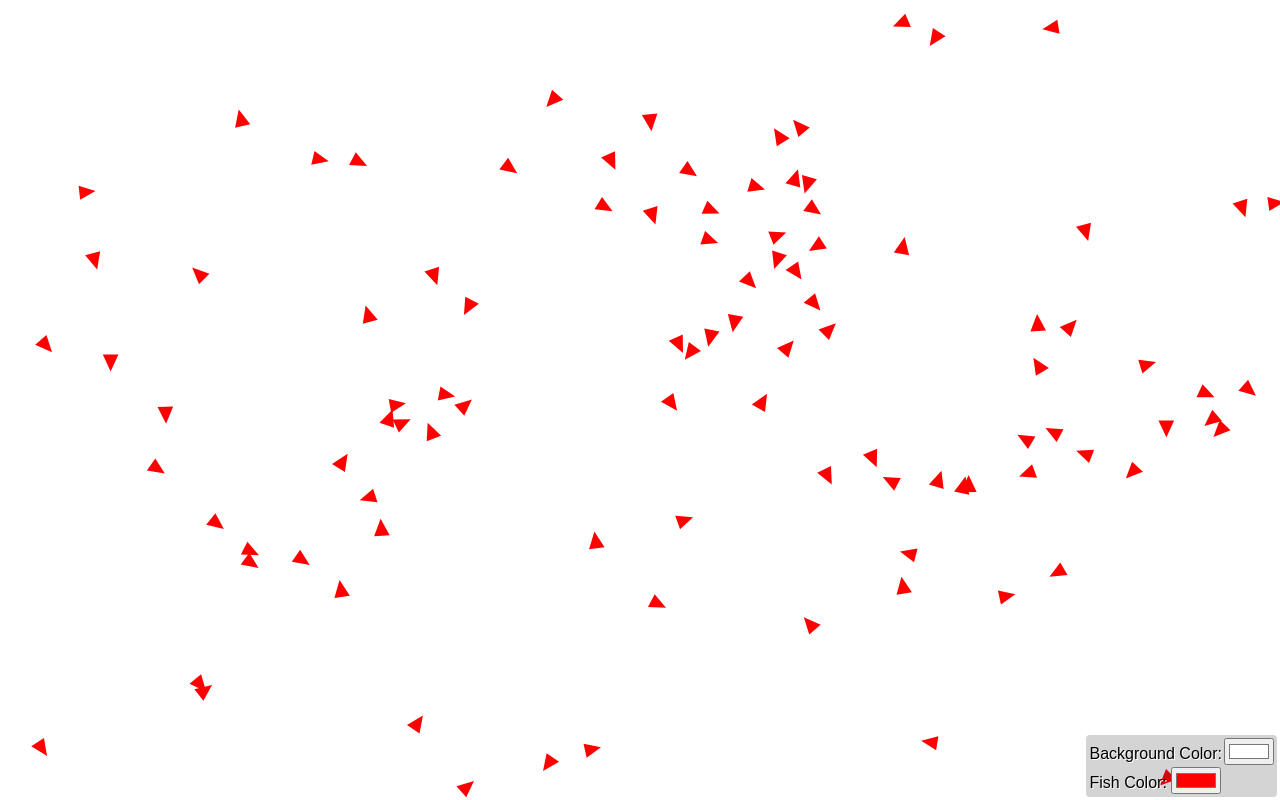
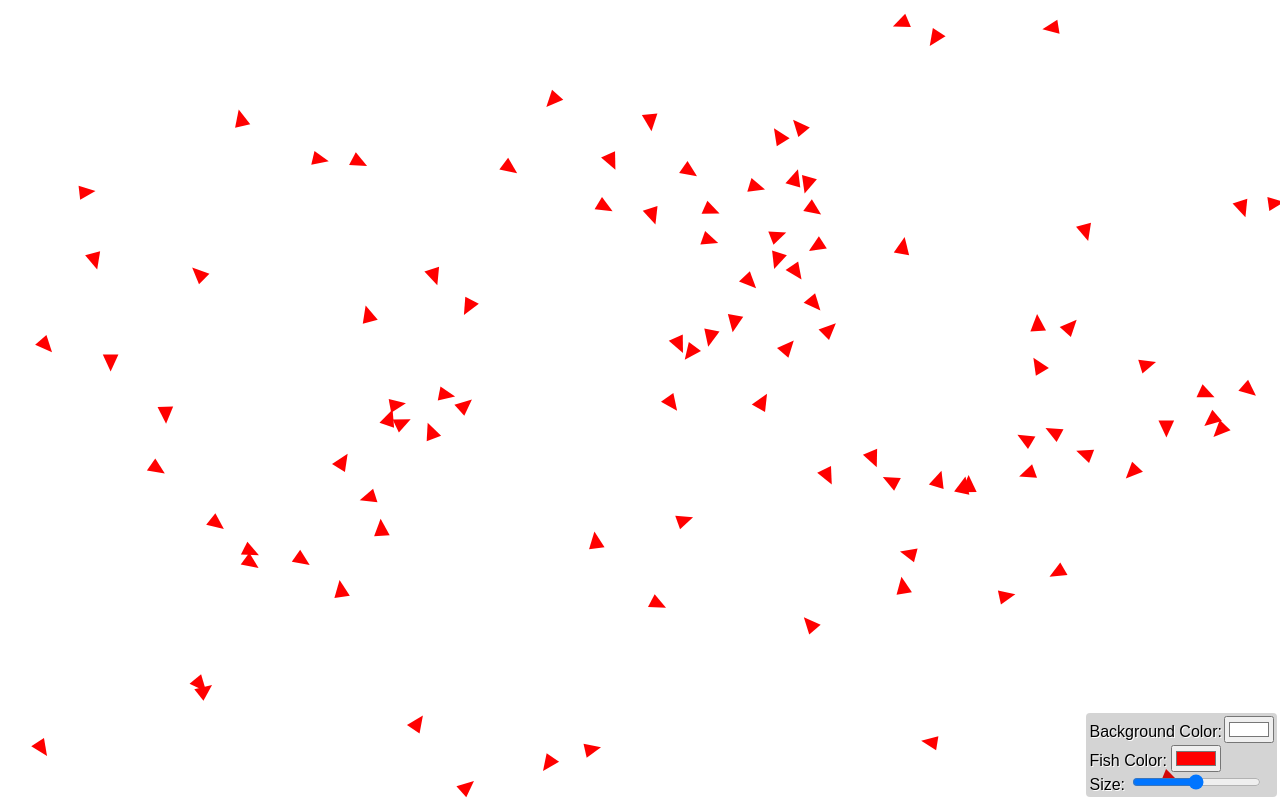
Before and after one commit to Maxinary/Flock, a plain HTML site: page index.html in a window 1280 px wide. Drawn offline with Linux system fonts and the light colour scheme; animation ran at ten frames a second.

Commit message:
Added size modulation

```diff
--- a/index.html
+++ b/index.html
@@ -19,6 +19,7 @@
     <br />
     Fish Color: <input id="boidclr" type="color" value="#FF0000">
     <br />
+    Size: <input id="boidSize" type="range" value="0" min="-1" max="1" step="0.1">
   </div>
   <script src="main.js"></script>
 </body>
--- a/main.js
+++ b/main.js
@@ -137,8 +137,8 @@ class Being{
   }
 
   forward(){
-    this.position[0] += this.speed*Math.cos(this.angle);
-    this.position[1] += this.speed*Math.sin(this.angle);
+    this.position[0] += this.speed*Math.cos(this.angle)*sizeMod;
+    this.position[1] += this.speed*Math.sin(this.angle)*sizeMod;
   }
 
   changeSpeed(delta){
@@ -179,14 +179,14 @@ function boid(worldState){
     }
   }
 
-  var distWeightArr = apply(frontDist(160), localDistances);
+  var distWeightArr = apply(frontDist(160*sizeMod), localDistances);
   var avgLoc = averagePos(localPositions, distWeightArr);
   var centerTurn = angleDif(this.angle, Math.atan2(avgLoc[1] - this.position[1], avgLoc[0] - this.position[0]));
 
-  var turnWeightArr = apply(frontDist(80), localDistances);
+  var turnWeightArr = apply(frontDist(80*sizeMod), localDistances);
   var agreementTurn = angleDif(this.angle, averageAngle(localTurnings, turnWeightArr));
 
-  var superClose = apply(frontDist(30), localDistances);
+  var superClose = apply(frontDist(30*sizeMod), localDistances);
   var avgVcloseLoc = averagePos(localPositions, superClose);
   var sCloseTurn = angleDif(this.angle, Math.atan2(avgVcloseLoc[1] - this.position[1], avgVcloseLoc[0] - this.position[0]));
 
@@ -219,9 +219,9 @@ class WorldState{
       var b = this.beings[i];
 
       ctx.beginPath();
-      ctx.moveTo(b.position[0] + Math.cos(b.angle)*this.drawSize, b.position[1] + Math.sin(b.angle)*this.drawSize);
-      ctx.lineTo(b.position[0] + Math.cos(b.angle + Math.PI*5/7)*this.drawSize, b.position[1] + Math.sin(b.angle + Math.PI*3/4)*this.drawSize);
-      ctx.lineTo(b.position[0] + Math.cos(b.angle + Math.PI*9/7)*this.drawSize, b.position[1] + Math.sin(b.angle + Math.PI*5/4)*this.drawSize);
+      ctx.moveTo(b.position[0] + Math.cos(b.angle)*this.drawSize*sizeMod, b.position[1] + Math.sin(b.angle)*this.drawSize*sizeMod);
+      ctx.lineTo(b.position[0] + Math.cos(b.angle + Math.PI*5/7)*this.drawSize*sizeMod, b.position[1] + Math.sin(b.angle + Math.PI*3/4)*this.drawSize*sizeMod);
+      ctx.lineTo(b.position[0] + Math.cos(b.angle + Math.PI*9/7)*this.drawSize*sizeMod, b.position[1] + Math.sin(b.angle + Math.PI*5/4)*this.drawSize*sizeMod);
 
       ctx.closePath();
       ctx.fillStyle = color;
@@ -250,6 +250,8 @@ function tick(){
 var isMouseDown = false;
 var mousePos = [];
 
+var sizeMod = 1;
+
 document.onmousedown = function(event){isMouseDown = true; mousePos = [event.pageX, event.pageY];};
 document.ontouchstart = function(event){isMouseDown = true; mousePos = [event.pageX, event.pageY];};
 
@@ -259,7 +261,8 @@ document.ontouchend = function(event){isMouseDown = false;};
 document.onmousemove = function(){if(isMouseDown){mousePos = [event.pageX, event.pageY];}};
 document.ontouchmove = function(){if(isMouseDown){mousePos = [event.pageX, event.pageY];}};
 
-
+var slider = document.getElementById("boidSize");
+slider.onchange = function(){sizeMod = Math.pow(2, slider.value);};
 
 window.onload = function(){
   for(var i=0;i<100;i++){
```
